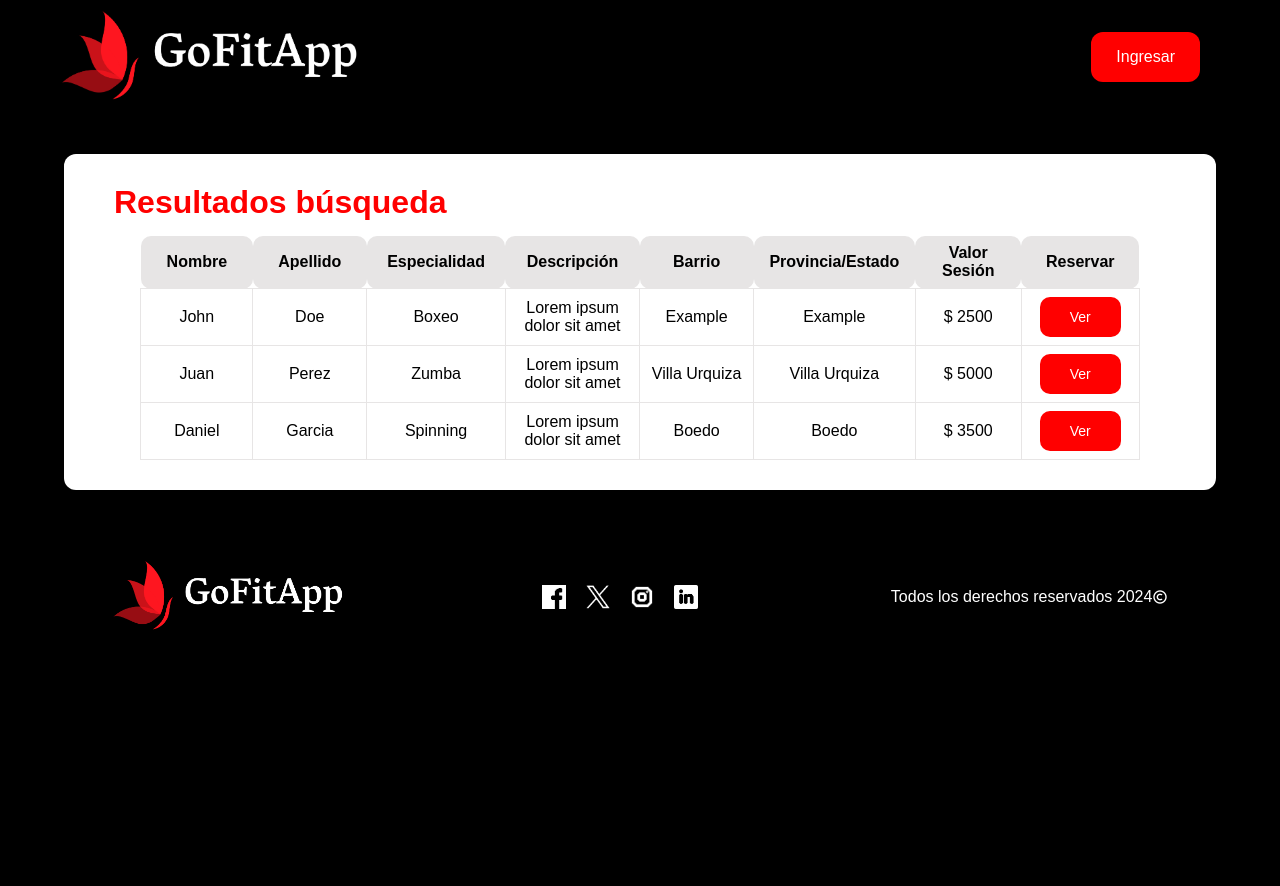
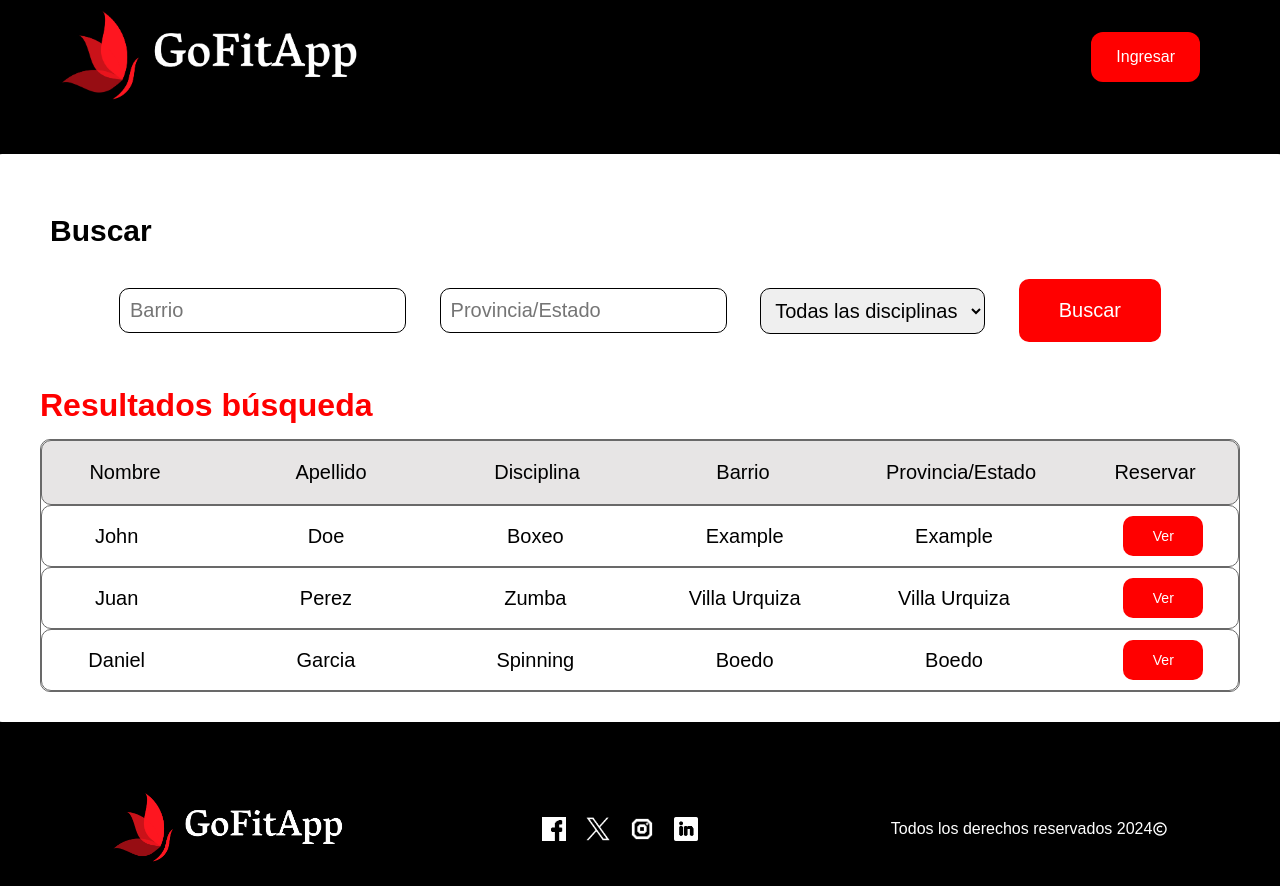
Before and after one commit to Alex420s/C16-74-n-python, a React (Create React App) app in the folder frontend/: page /search in a window 1280 px wide. Before the commit the page ends 800 px from the top, so only its background shows below. Built offline with nearby package versions, Linux system fonts and the light colour scheme; the HTML template or start-up script is replaced by a standard one.

Commit message:
Modificando el search

```diff
--- a/frontend/src/components/SearchPage.jsx
+++ b/frontend/src/components/SearchPage.jsx
@@ -1,167 +1,88 @@
-import React, { useState } from 'react'
+import React from 'react'
 import '../stylesheets/Search.css'
-import flechaIzq from '../images/flechaIzquierda.png';
-import flechaDer from '../images/flechaDerecha.png';
+import { Link } from 'react-router-dom'
 
 const objetoPrueba = [
     {
         nombre: "John",
         apellido: "Doe",
-        especialidad: "Boxeo",
-        descripcion: "Lorem ipsum dolor sit amet",
+        disciplina: "Boxeo",
         barrio: "Example",
         provincia: "Example",
-        valorSesion: "$ 2500",
-        disponibilidad: [["13:00 - 14:00"],["15:00 - 16:00"],["14:00 - 15:00"],["10:00 - 11:00"],["18:00 - 19:00"],["10:00 - 11:00"]],
     },
     {
         nombre: "Juan",
         apellido: "Perez",
-        especialidad: "Zumba",
-        descripcion: "Lorem ipsum dolor sit amet",
+        disciplina: "Zumba",
         barrio: "Villa Urquiza",
         provincia: "Villa Urquiza",
-        valorSesion: "$ 5000",
-        disponibilidad: [["15:00 - 16:00"], [""],["18:00 - 19:00"], ["10:00 - 11:00"],[""],[""]],
     },
     {
         nombre: "Daniel",
         apellido: "Garcia",
-        especialidad: "Spinning",
-        descripcion: "Lorem ipsum dolor sit amet",
+        disciplina: "Spinning",
         barrio: "Boedo",
         provincia: "Boedo",
-        valorSesion: "$ 3500",
-        disponibilidad: [["15:00 - 16:00"], ["18:00 - 19:00"], [""], ["10:00 - 11:00"],[""],["16:00 - 17:00"]],
     }
 ]
 
-const Calendario = ({ persona, handleAnteriorSemana, handleSiguienteSemana }) => {
-  const EncabezadoCalendario = ({ fechas }) => {
-    return (
-        <thead>
-            <tr>
-                {fechas.map((fecha, index) => (
-                    <th key={index}>
-                        <span style={{ display: 'block' }}>{fecha.split(' ')[1]}</span>
-                        <span style={{ display: 'block' }}>{fecha.split(' ')[0]}</span>
-                    </th>
-                ))}
-            </tr>
-        </thead>
-    );
-  };
-
-  const obtenerFechasSemana = (fecha) => {
-      const diasSemana = ["Domingo", "Lunes", "Martes", "Miércoles", "Jueves", "Viernes", "Sábado"];
-      const fechas = [];
-      for (let i = 1; i <= 6; i++) { // Modificado para mostrar solo de Lunes a Sábado
-          const nuevaFecha = new Date(fecha.getTime() + i * 24 * 60 * 60 * 1000);
-          const diaNumero = nuevaFecha.getDate();
-          const mes = nuevaFecha.getMonth() + 1;
-          fechas.push(`${diaNumero < 10 ? '0' : ''}${diaNumero}/${mes < 10 ? '0' : ''}${mes} ${diasSemana[nuevaFecha.getDay()]}`);
-      }
-      return fechas;
+const SearchPage = () => {
+    const handleVer = (id) => {
       };
 
     return (
-    <div className="calendario">
-      <div className="tabla-calendario">
-      <table>
-        <EncabezadoCalendario fechas={obtenerFechasSemana(new Date())} />
-        <tbody>
-          {[...Array(6)].map((_, indexFila) => (
-            <tr key={indexFila}>
-              {persona.disponibilidad.map((horarios, indexColumna) => (
-                <td key={indexColumna} data-horario={horarios[indexFila]}>
-                  {horarios[indexFila]}
-                </td>
+      <div>
+        <div className="searchbar">
+          <h2 className="h2">Buscar</h2>
+          <div className='inputsBuscador'>
+            <div>
+              <input type="text" name="barrio" placeholder="Barrio" />
+            </div>
+            <div>
+              <input type="text" name="provincia" placeholder="Provincia/Estado" />
+            </div>
+            <div>
+              <select name="disciplina">
+                <option value="">Todas las disciplinas</option>
+                <option value="Boxeo">Boxeo</option>
+                <option value="Zumba">Zumba</option>
+                <option value="Crossfit">Crossfit</option>
+                <option value="Gap">Gap</option>
+                <option value="Pilates">Pilates</option>
+              </select>
+            </div>
+            <div>
+              <Link style={{textDecoration: 'none'}} to={'/search'}><input className='buscar hover' type="submit" name="buscar" value="Buscar" /></Link>
+            </div>
+          </div>
+        </div>
+        <div className="listado">
+          <h1 className="texto_rojo">Resultados búsqueda</h1>
+          <div className="lista_prof">
+            <div className="encabezado">
+              <div className="columna titulos-encab">Nombre</div>
+              <div className="columna titulos-encab">Apellido</div>
+              <div className="columna titulos-encab">Disciplina</div>
+              <div className="columna titulos-encab">Barrio</div>
+              <div className="columna titulos-encab">Provincia/Estado</div>
+              <div className="columna titulos-encab">Reservar</div>
+            </div>
+            {objetoPrueba.map((persona, index) => (
+              <div key={index} id={`persona-${index}`} className="fila-prof">
+                <div className="columna">{persona.nombre}</div>
+                <div className="columna">{persona.apellido}</div>
+                <div className="columna">{persona.disciplina}</div>
+                <div className="columna">{persona.barrio}</div>
+                <div className="columna">{persona.provincia}</div>
+                <div className="columna">
+                  <button className="ver" onClick={() => handleVer(index)}>Ver</button>
+                </div>
+              </div>
             ))}
-            </tr>
-          ))}
-        </tbody>
-      </table>
           </div>
-      <div className="navegacion-calendario">
-        <button className='mover' onClick={handleAnteriorSemana}><img src={flechaIzq} alt="" /> </button>
-        <button className='mover' onClick={handleSiguienteSemana}><img src={flechaDer} alt="" /> </button>
         </div>
       </div>
     );
 };
 
-const SearchPage = () => {
-    const hoy = new Date(); // Fecha actual
-    const [mostrarCalendario, setMostrarCalendario] = useState(false);
-    const [fechaActual, setFechaActual] = useState(hoy);
-    const [idPersonaSeleccionada, setIdPersonaSeleccionada] = useState(null);
-
-    const handleVer = (id) => {
-      setIdPersonaSeleccionada(id);
-      setMostrarCalendario(true);
-    };
-
-    const handleAnteriorSemana = () => {
-        const nuevaFecha = new Date(fechaActual);
-        nuevaFecha.setDate(nuevaFecha.getDate() - 7);
-        setFechaActual(nuevaFecha);
-    };
-
-    const handleSiguienteSemana = () => {
-        const nuevaFecha = new Date(fechaActual);
-        nuevaFecha.setDate(nuevaFecha.getDate() + 7);
-        setFechaActual(nuevaFecha);
-    };
-
-    const handleReservar = () => {
-        console.log(idPersonaSeleccionada);
-    }
-
-    return (
-      <div className="listado">
-        <h1 className="texto_rojo">Resultados búsqueda</h1>
-        <table className="lista_prof">
-          <thead>
-            <tr>
-              <th>Nombre</th>
-              <th>Apellido</th>
-              <th>Especialidad</th>
-              <th>Descripción</th>
-              <th>Barrio</th>
-              <th>Provincia/Estado</th>
-              <th>Valor Sesión</th>
-              <th>Reservar</th>
-            </tr>
-          </thead>
-          <tbody>
-            {objetoPrueba && objetoPrueba.map((persona, index) => (
-              <tr key={index} id={`persona-${index}`}>
-                <td>{persona.nombre}</td>
-                <td>{persona.apellido}</td>
-                <td>{persona.especialidad}</td>
-                <td>{persona.descripcion}</td>
-                <td>{persona.barrio}</td>
-                <td>{persona.provincia}</td>
-                <td>{persona.valorSesion}</td>
-                <td><button className="ver" onClick={() => handleVer(index)}>Ver</button></td>
-              </tr>
-            ))}
-          </tbody>
-        </table>
-        {mostrarCalendario && (
-          <>
-            <Calendario
-              persona={objetoPrueba[idPersonaSeleccionada]}
-              handleAnteriorSemana={handleAnteriorSemana}
-              handleSiguienteSemana={handleSiguienteSemana}
-            />
-            <div className="posicion2">
-              <button className="reserva" onClick={handleReservar}>Reservar</button>
-            </div>
-          </>
-        )}
-      </div>
-    );
-  };
-
 export default SearchPage;
--- a/frontend/src/stylesheets/Search.css
+++ b/frontend/src/stylesheets/Search.css
@@ -1,94 +1,87 @@
+.searchbar {
+  width: 1200px;
+  display: flex;
+  padding: 10px;
+  margin: 20px auto;
+}
+
+.h2 {
+  color: black;
+  position: absolute;
+}
+
+.buscar {
+  padding: 20px 40px;
+  border-style: none;
+  color: white;
+  background-color: red;
+  cursor: pointer;
+}
+
+.inputsBuscador{
+  display: flex;
+  width: 90%;
+  display: flex;
+  align-items: center;
+  padding: 10px;
+  margin: 50px auto 0;
+  justify-content: space-between;
+}
+
 .texto_rojo {
   color: red;
 }
 
 .lista_prof {
-  width: 95%;
-  border-collapse: collapse;
+  width: 100%;
+  border: 1px solid rgb(105, 105, 105);
   border-radius: 10px;
   margin: 15px auto 0;
 }
 
-.lista_prof th, td {
-  width: 200px;
-  /*border: 1px solid rgb(231, 229, 229);*/
+.encabezado {
+  display: flex;
+  width: 100%;
+  background-color: rgb(231, 229, 229);
+  border: 1px solid rgb(105, 105, 105);
   border-radius: 10px;
-  padding: 8px;
+  padding: 20px;
+  gap: 80px;
   text-align: center;
 }
 
-.lista_prof thead {
+.columna {
+  flex: 1;
+  font-size: 20px;
+  width: 100px;
+  margin: auto 0;
+}
+
+.titulos-encab {
   background-color: rgb(231, 229, 229);
   color: black;
-  margin: 15% 0;
+  font-size: 20px;
 }
 
-.lista_prof tbody {
+.fila-prof {
   background-color: white;
-}
-
-.reservar, .ver {
-    width: 80%;
-    height: 40px;
-    border-style: none;
-    background-color: red;
-    color: white;
-    font-size: 14px;
-    border-collapse: collapse;
-    cursor: pointer;
-    margin: auto;
-    border-radius: 10px;
-}
-
-.calendario-table {
-  width: 90%;
-  border-collapse: collapse;
-  margin: 15px auto 0;
-}
-
-.calendario-table thead {
-  margin: 15% 0;
-}
-
-.calendario-table td {
-  width: 200px;
-  border: 1px solid rgb(231, 229, 229);
+  display: flex;
+  width: 100%;
+  border: 1px solid rgb(105, 105, 105);
   border-radius: 10px;
-  padding: 8px;
+  padding: 10px;
+  gap: 80px;
   text-align: center;
 }
 
-.mover {
-  width: 25px;
-  background-color: white;
-}
-
-.mover img{
-  width: 100%;
-}
-
-.calendario div{
-  display: flex;
-  gap: 20px;
-  align-items: center;
-  justify-content: center;
-  margin-top: 20px;
-}
-
-button {
-  border: none;
-  cursor: pointer;
-}
-
-.posicion2 {
-  text-align: end;
-}
-
-.reserva {
-  padding: 20px 40px;
+.ver {
+  width: 80px; /* Ajusta el ancho del botón según lo necesites */
+  height: 40px;
   border-style: none;
+  background-color: red;
   color: white;
-  background-color: red;
+  font-size: 14px;
   cursor: pointer;
   border-radius: 10px;
+  align-self: center; /* Para centrar verticalmente el botón en la fila */
 }
```
Lines whose indentation alone changed are shown as unchanged.
